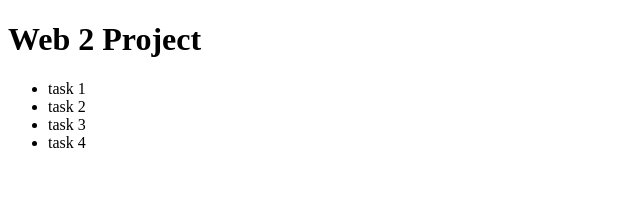
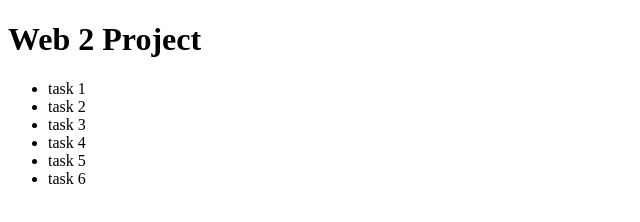
Before and after one commit to Benjamin-alt-lgtm/Web2-Assignment, a plain HTML site: page index.html in a window 1280 px wide. Shown: the whole page, without its empty margins (0-640 px from the left). Drawn offline with Linux system fonts and the light colour scheme.

Commit message:
added task 5 and 6

```diff
--- a/index.html
+++ b/index.html
@@ -15,5 +15,7 @@
         <li>task 2</li>
         <li>task 3</li>
         <li>task 4</li>
+        <li>task 5</li>
+        <li>task 6</li>
     </ul>
 </html>
```
